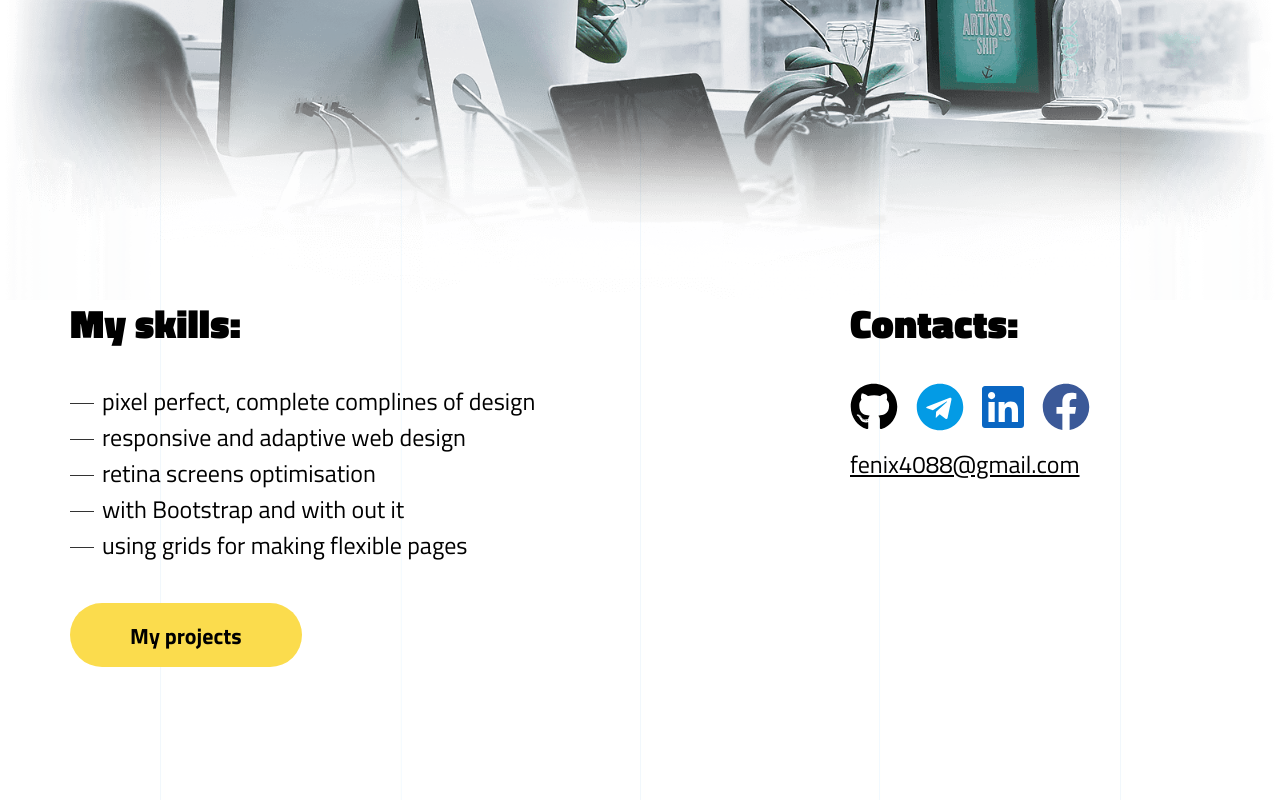
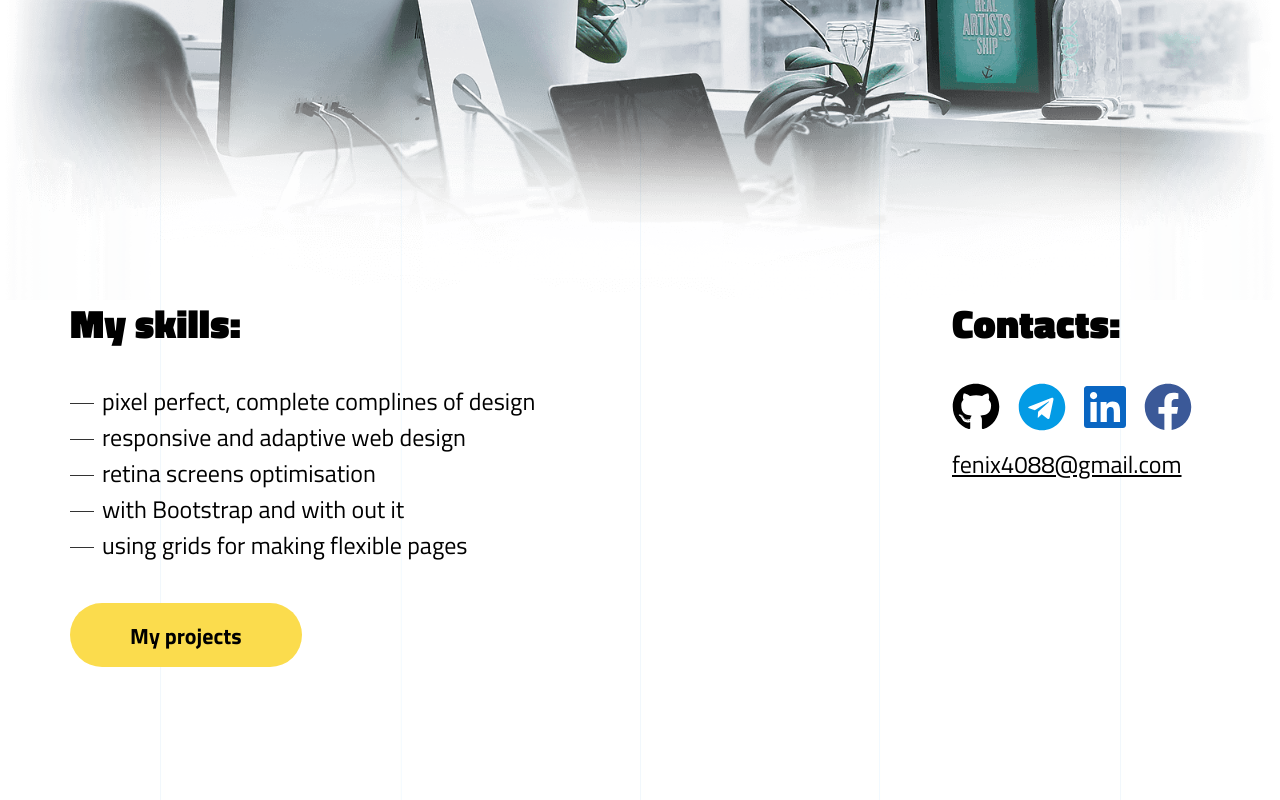
Before and after one commit to Fenix4088/PortfolioApp, a React (Create React App) app: page /#/ in a window 1280 px wide. Shown: the part 993-1793 px from the top of the page. Built offline with nearby package versions, Linux system fonts and the light colour scheme.

Commit message:
12 Changed Itouch component styles

```diff
--- a/src/Components/CommonComponents/IntouchBlock/Intouch.scss
+++ b/src/Components/CommonComponents/IntouchBlock/Intouch.scss
@@ -7,7 +7,6 @@
   text-align: left;
 
   @media (min-width: 768px) {
-    width: 33%;
     max-width: 360px;
   }
 
--- a/src/Components/ProjectInfo/ContactsData/ContactsData.jsx
+++ b/src/Components/ProjectInfo/ContactsData/ContactsData.jsx
@@ -15,7 +15,7 @@ export const ContactsData = () => {
             send me a message&nbsp;
             <a href="mailto:fenix4088@gmail.com">fenix4088@gmail.com</a>
           </div>
-          <Intouch size={"2x"} showTitle={false} showEmail={false}/>
+          <Intouch size={"3x"} showTitle={false} showEmail={false}/>
         </div>
       </div>
       <div className="contacts-data__img">
```
